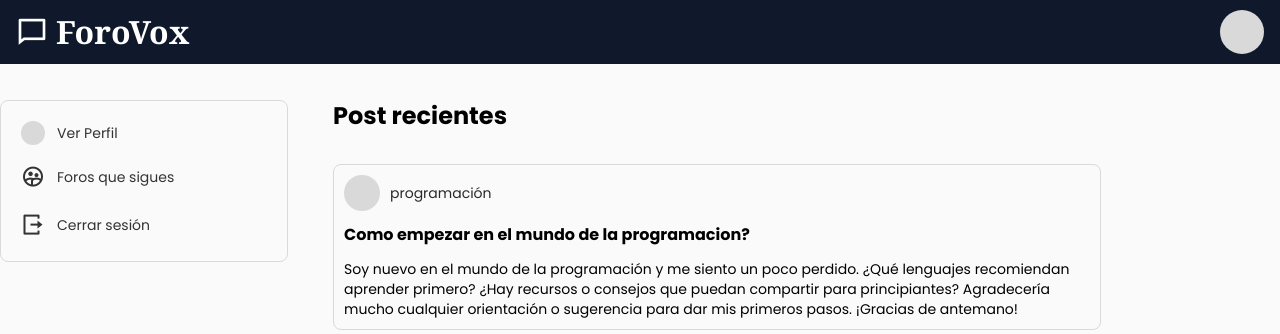
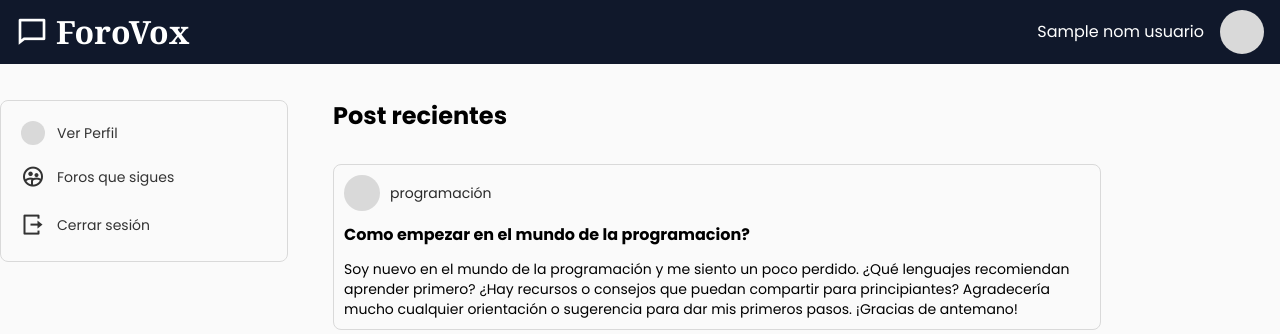
Before and after one commit to johan2160/Foros, a Django app: template foros/templates/index.html in a window 1280 px wide. Shown: the top 334 px of the page. Run offline with Django 5.2, Linux system fonts and the light colour scheme; the template is opened without the code that fills it: most values are stand-ins (such as "Sample title", 1, 10 or a date in 2020); some libraries are stand-ins or nearby versions.

Commit message:
feat(template): actualizar encabezado y menú de navegación
- Se ha añadido la visualización del nombre del usuario (`{{ nomUsuario }}`) en el encabezado para mejorar la personalización.
- Los enlaces en el menú de navegación ahora utilizan la función `{% url %}` para la redirección a la vista de perfil y foros seguidos, mejorando la mantenibilidad del código.
- Se ha mantenido la funcionalidad de la sesión, garantizando que el usuario tenga acceso a su perfil y foros.
- Se han mejorado las estructuras de los enlaces para una mejor legibilidad y mantenimiento en el futuro.

```diff
--- a/foros/templates/components/usuario-display.html
+++ b/foros/templates/components/usuario-display.html
@@ -6,22 +6,25 @@
       <h1 class="text-[2rem] hidden md:block font-bold font-serif">
         ForoVox</h1>
     </a>
-    <img src="{% static 'imagenes/tabula_rasa.png' %}" id="profile-image" alt="Foto de perfil"
-      class="size-11 rounded-full cursor-pointer xl:cursor-auto">
+    <div class="flex items-center gap-4">
+      <span>{{ nomUsuario }}</span>
+      <img src="{% static 'imagenes/tabula_rasa.png' %}" id="profile-image" alt="Foto de perfil"
+        class="size-11 rounded-full cursor-pointer xl:cursor-auto">
+    </div>
   </div>
 </header>
 <div class="flex justify-center pt-[6.25rem]">
   <aside class="max-w-7xl w-full relative">
     <ul id="navigation-menu"
       class="hidden xl:flex xl:flex-col fixed right-4 top-20 z-50 bg-[#FAFAFA] text-sm text-[#333333] gap-2 p-4 border-[0.094rem] w-full max-w-72 border-[#D9D9D9] rounded-lg xl:right-auto xl:left-auto xl:inset-auto">
-      <a href="">
+      <a href="{% url 'perfil_usuario' %}">
         <li
           class="flex gap-3 items-center p-1 rounded-md hover:bg-[#F1F3F8] transition-colors hover:text-[#000000] cursor-pointer">
           <img src="{% static 'imagenes/tabula_rasa.png' %}" alt="Foto de perfil" class="size-6 rounded-full">
           Ver Perfil
         </li>
       </a>
-      <a href="">
+      <a href="{% url 'foro' %}">
         <li
           class="flex gap-3 items-center p-1 rounded-md hover:bg-[#F1F3F8] transition-colors hover:text-[#000000] cursor-pointer">
           <i class="ri-group-2-line text-2xl"></i>
```
